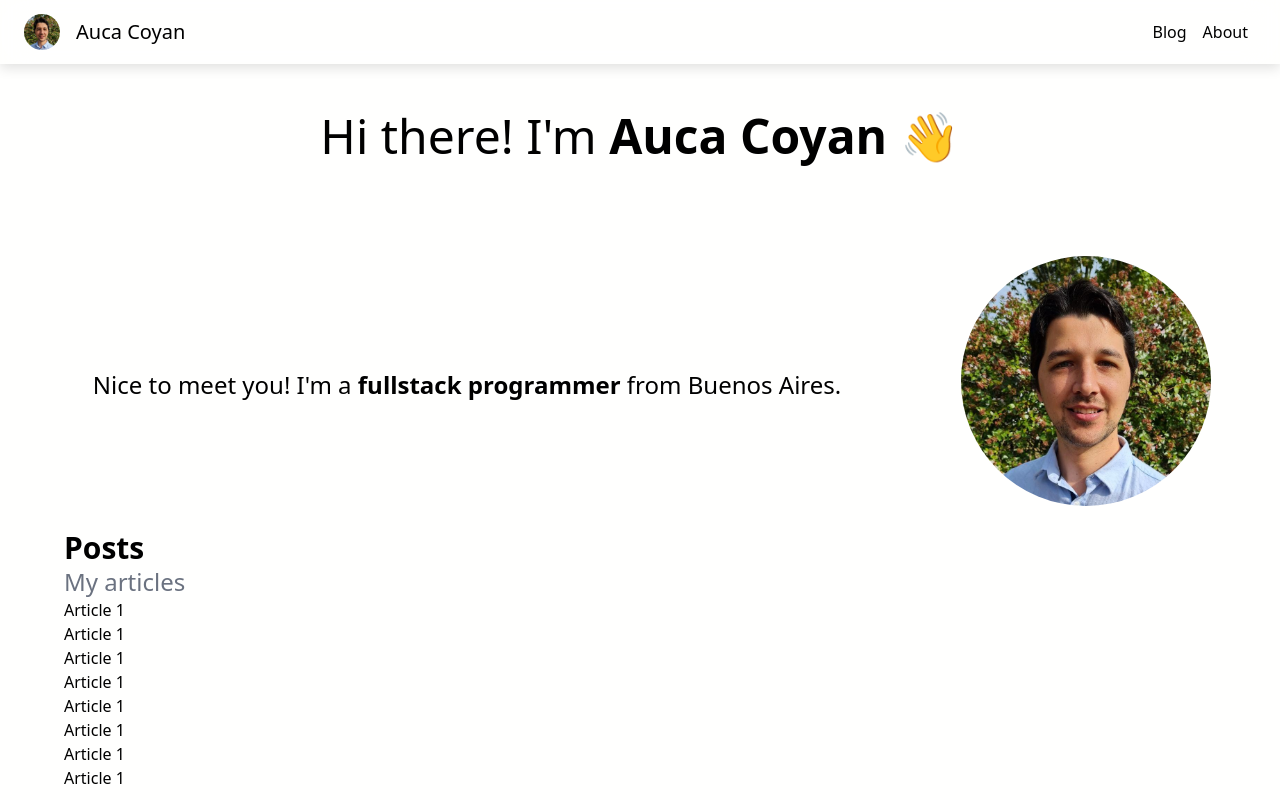
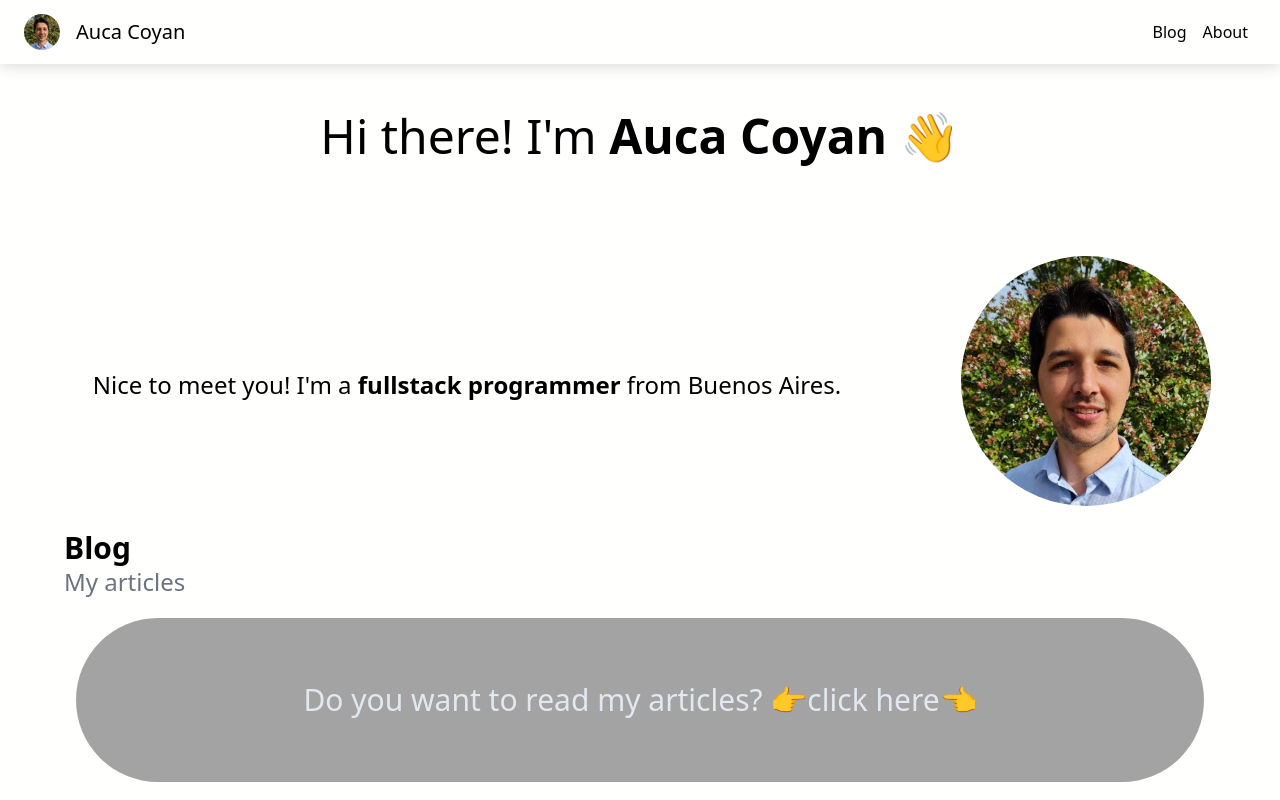
Before and after one commit to AucaCoyan/blog, a Next.js app: page / in a window 1280 px wide. Shown: the top 800 px of the page. Built offline with nearby package versions, Linux system fonts and the light colour scheme.

Commit message:
:lipstick: modified homepage blog section

```diff
--- a/src/components/Posts.tsx
+++ b/src/components/Posts.tsx
@@ -1,3 +1,4 @@
+import Link from "next/link";
 import React from "react";
 import SectionTitle from "./SectionTitle";
 
@@ -9,16 +10,13 @@ const Posts = (props: PostProps) => {
   return (
     <>
       <section className="max-w-6xl">
-        <SectionTitle title="Posts" subTitle="My articles" />
+        <SectionTitle title="Blog" subTitle="My articles" />
       </section>
-      <p>Article 1</p>
-      <p>Article 1</p>
-      <p>Article 1</p>
-      <p>Article 1</p>
-      <p>Article 1</p>
-      <p>Article 1</p>
-      <p>Article 1</p>
-      <p>Article 1</p>
+      <Link href="/blog">
+        <div className="p-16 mx-3 mt-5 text-3xl text-center rounded-full cursor-pointer bg-neutral-400 text-slate-200 hover:bg-neutral-700 hover:text-slate-100 hover:underline">
+          Do you want to read my articles? 👉click here👈
+        </div>
+      </Link>
     </>
   );
 };
```
